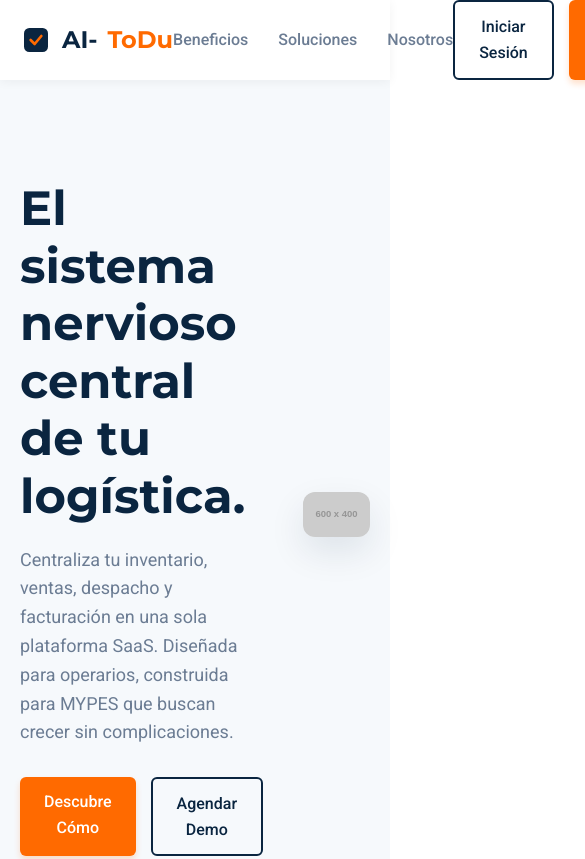
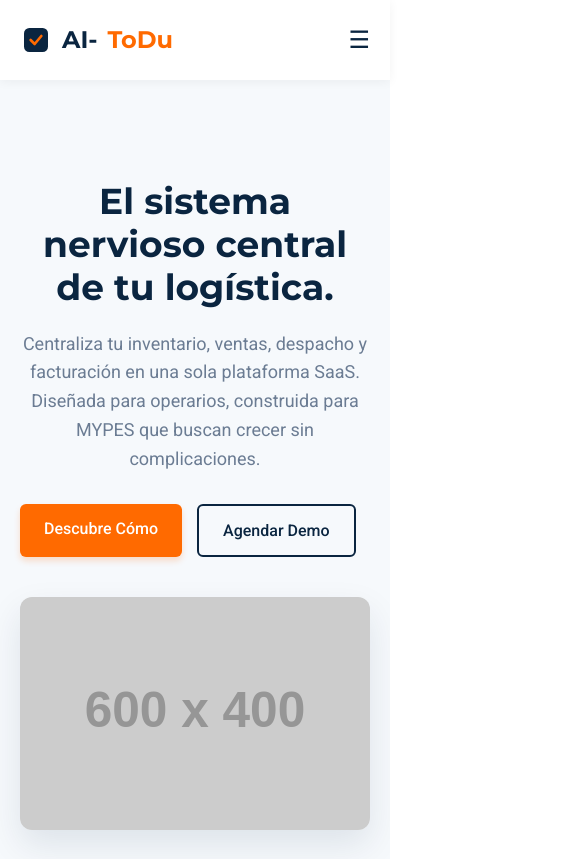
Before and after one commit to AI-ToDu/ai-todu-platform, a plain HTML site: page index.html in a window 390 px wide. Shown: the top 859 px of the page, 585 px wide, since content can reach past the window. Drawn offline with Linux system fonts and the light colour scheme; placeholder pictures from the web are drawn by us.

Commit message:
(feat)landing: responsive design and mobile menu logic

```diff
--- a/index.html
+++ b/index.html
@@ -287,7 +287,7 @@
             background-color: var(--light-bg);
         }
 
-        /* Footer (Agregado en Commit 8) */
+        /* Footer (Desde Commit 8) */
         footer {
             background-color: #06182c;
             color: #a0aec0;
@@ -332,11 +332,44 @@
             padding-top: 20px;
             border-top: 1px solid rgba(255,255,255,0.1);
         }
+
+        /* Responsive Design (Agregado en Commit 9) */
+        @media (max-width: 768px) {
+            .nav-links, .nav-actions {
+                display: none; /* Se ocultan en móvil para este ejemplo estático */
+            }
+
+            .mobile-menu-btn {
+                display: block;
+            }
+
+            .hero .container {
+                flex-direction: column;
+                text-align: center;
+            }
+
+            .hero-img {
+                text-align: center;
+            }
+
+            .hero h1 {
+                font-size: 36px;
+            }
+
+            .segments-grid {
+                grid-template-columns: 1fr;
+            }
+
+            .footer-grid {
+                grid-template-columns: 1fr;
+                text-align: center;
+            }
+        }
     </style>
 </head>
 <body>
 
-<!-- Header / Navbar (Desde Commit 3) -->
+<!-- Header / Navbar -->
 <header>
     <div class="container">
         <nav aria-label="Navegación principal">
@@ -367,7 +400,7 @@
 </header>
 
 <main>
-    <!-- Hero Section (Desde Commit 4) -->
+    <!-- Hero Section -->
     <section class="hero">
         <div class="container">
             <div class="hero-text">
@@ -384,7 +417,7 @@
         </div>
     </section>
 
-    <!-- Features / Value Proposition (Desde Commit 5) -->
+    <!-- Features / Value Proposition -->
     <section id="beneficios" class="features container">
         <h2 class="section-title">Innovación Adaptable para tu Negocio</h2>
         <p class="section-subtitle">Olvida los cuadernos perdidos y los Excel rotos. AI-ToDu democratiza la tecnología empresarial.</p>
@@ -413,7 +446,7 @@
         </div>
     </section>
 
-    <!-- Segments Section (Desde Commit 6) -->
+    <!-- Segments Section -->
     <section id="soluciones" class="segments">
         <div class="container">
             <h2 class="section-title">Hecho para quienes mueven la economía</h2>
@@ -434,7 +467,7 @@
         </div>
     </section>
 
-    <!-- Call to Action (Desde Commit 7) -->
+    <!-- Call to Action -->
     <section class="cta-section">
         <div class="container">
             <h2 class="section-title">¿Listo para modernizar tu cadena de suministro?</h2>
@@ -444,7 +477,7 @@
     </section>
 </main>
 
-<!-- Footer (Agregado en Commit 8) -->
+<!-- Footer -->
 <footer>
     <div class="container">
         <div class="footer-grid">
@@ -463,7 +496,6 @@
             <div class="footer-links">
                 <h4>Legal & Ética</h4>
                 <ul>
-                    <!-- Link Obligatorio de Términos y Condiciones (Pág. 30 de la Rúbrica) -->
                     <li><a href="/terminos-condiciones" aria-label="Leer nuestros Términos y Condiciones">Términos y Condiciones</a></li>
                     <li><a href="/privacidad" aria-label="Leer Política de Privacidad">Política de Privacidad</a></li>
                     <li><a href="/etica" aria-label="Código de Ética Profesional">Código de Ética</a></li>
@@ -476,5 +508,17 @@
     </div>
 </footer>
 
+<!-- Script Unificado (Agregado en Commit 9) -->
+<script>
+    function toggleMenu() {
+        // Lógica simple para menú móvil
+        const btn = document.querySelector('.mobile-menu-btn');
+        const expanded = btn.getAttribute('aria-expanded') === 'true' || false;
+        btn.setAttribute('aria-expanded', !expanded);
+
+        // Usamos alert porque para esta etapa es un mock funcional
+        alert('Menú responsivo en desarrollo para la entrega final.');
+    }
+</script>
 </body>
 </html>
```
